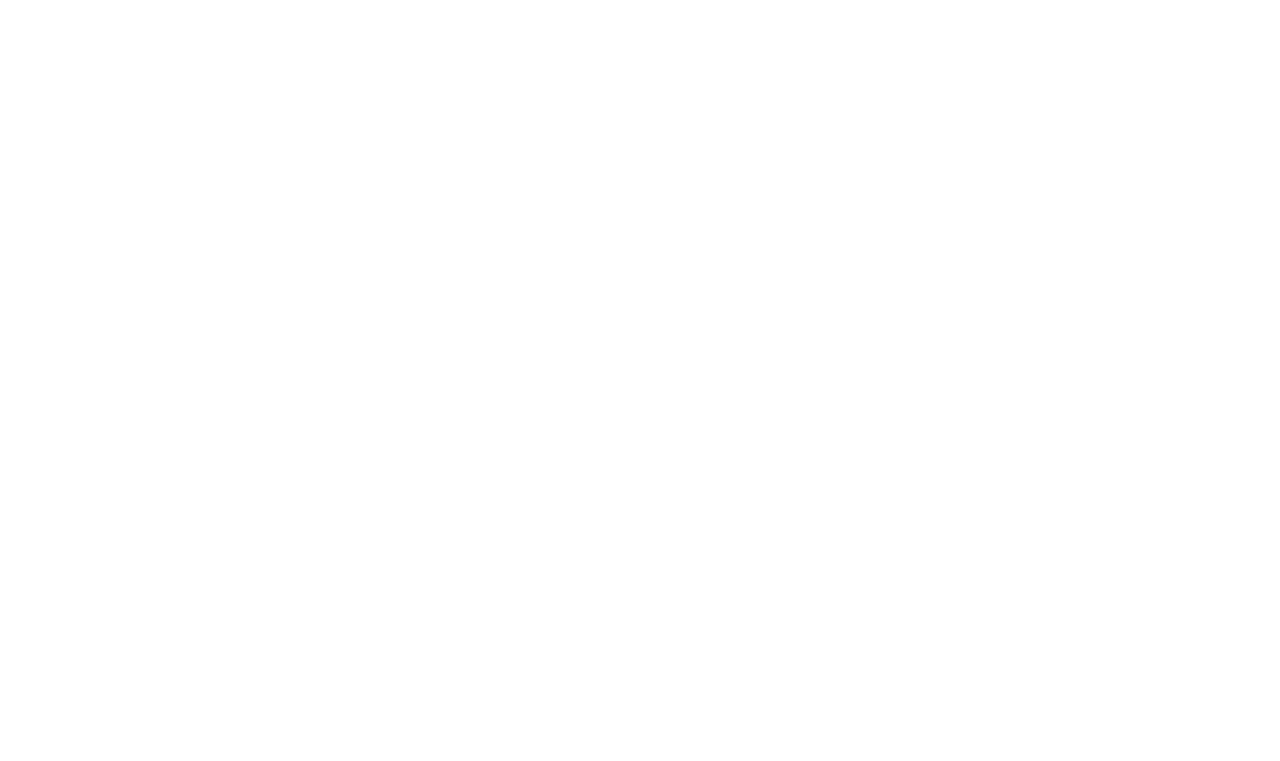
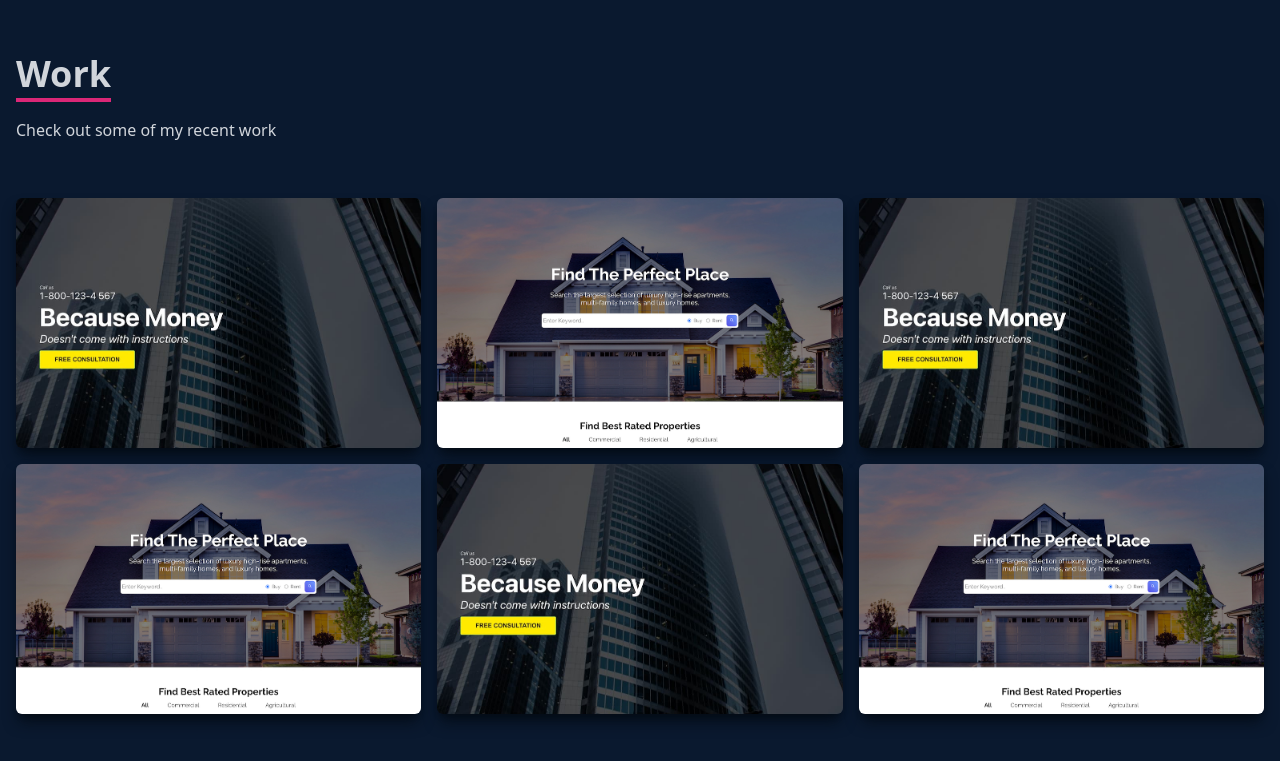
Before and after one commit to AmirBegic1/my_portfolio, a React (Create React App) app: page / in a window 1280 px wide. Shown: the part 2416-3177 px from the top of the page. Before the commit the page ends 2016 px from the top, so only its background shows below. Built offline with nearby package versions, Linux system fonts and the light colour scheme.

Commit message:
skills and work page implemented

```diff
--- a/src/App.js
+++ b/src/App.js
@@ -2,6 +2,7 @@
 import Home from "./components/Home";
 import Navbar from "./components/Navbar";
 import Skills from "./components/Skills";
+import Work from "./components/Work";
 import "./index.css";
 
 function App() {
@@ -11,6 +12,7 @@
       <Home />
       <About />
       <Skills />
+      <Work />
     </div>
   );
 }
--- a/src/components/Skills.jsx
+++ b/src/components/Skills.jsx
@@ -11,11 +11,11 @@
 
 const Skills = () => {
   return (
-    <div name="skills" className=" bg-[#0a192f]  text-gray-300">
+    <div name="skills" className="w-full h-screen bg-[#0a192f]  text-gray-300">
       {/* container */}
       <div className="max-w-[1000px] mx-auto p-4 flex flex-col justify-center w-full h-full">
         <div>
-          <p className="text-4xl font-bold inline border-b-4 border-pink-600">Experience</p>
+          <p className="text-4xl font-bold inline border-b-4 border-pink-600">Skills</p>
           <p className="py-4 ">These are the technologies I've worked with</p>
         </div>
         <div className="w-full grid grid-cols-2 sm:grid-cols-4 gap-4 text-center py-8">
--- /dev/null
+++ b/src/components/Work.jsx
@@ -0,0 +1,169 @@
+import React from "react";
+import WorkImg from "../assets/workImg.jpeg";
+import realEstate from "../assets/realestate.jpg";
+
+const Work = () => {
+  return (
+    <div name="work" className="w-full md:h-screen text-gray-300 bg-[#0a192f]">
+      <div className="max-w-[1000] mx-auto p-4 flex flex-col justify-center w-full h-full">
+        <div className="pb-8">
+          <p className="text-4xl font-bold inline border-b-4 text-gray-300 border-pink-600">
+            Work
+          </p>
+          <p className="py-6">Check out some of my recent work</p>
+        </div>
+        {/* Container */}
+        <div className="grid sm:grid-cols-2 md:grid-cols-3 gap-4 ">
+          {/*Grid Item */}
+          <div
+            style={{ backgroundImage: `url(${WorkImg})` }}
+            className="shadow-lg shadow-[#040c16] group container rounded-md flex justify-center items-center mx-auto content-div"
+          >
+            {/* hover effect */}
+            <div className="opacity-0 group-hover:opacity-100">
+              <span className="text-2xl font-bold text-white tracking-wider">
+                React JS Application
+              </span>
+              <div className="pt-8 text-center">
+                <a href="">
+                  <button className="text-center rounded-lg px-4 py-3 m-2 bg-white text-gray-700 font-bold text-lg">
+                    Demo
+                  </button>
+                </a>
+                <a href="">
+                  <button className="text-center rounded-lg px-4 py-3 m-2 bg-white text-gray-700 font-bold text-lg">
+                    Code
+                  </button>
+                </a>
+              </div>
+            </div>
+          </div>
+
+          {/*Grid Item */}
+          <div
+            style={{ backgroundImage: `url(${realEstate})` }}
+            className="shadow-lg shadow-[#040c16] group container rounded-md flex justify-center items-center mx-auto content-div"
+          >
+            {/* hover effect */}
+            <div className="opacity-0 group-hover:opacity-100">
+              <span className="text-2xl font-bold text-white tracking-wider">
+                React JS Application
+              </span>
+              <div className="pt-8 text-center">
+                <a href="">
+                  <button className="text-center rounded-lg px-4 py-3 m-2 bg-white text-gray-700 font-bold text-lg">
+                    Demo
+                  </button>
+                </a>
+                <a href="">
+                  <button className="text-center rounded-lg px-4 py-3 m-2 bg-white text-gray-700 font-bold text-lg">
+                    Code
+                  </button>
+                </a>
+              </div>
+            </div>
+          </div>
+
+          <div
+            style={{ backgroundImage: `url(${WorkImg})` }}
+            className="shadow-lg shadow-[#040c16] group container rounded-md flex justify-center items-center mx-auto content-div"
+          >
+            {/* hover effect */}
+            <div className="opacity-0 group-hover:opacity-100">
+              <span className="text-2xl font-bold text-white tracking-wider">
+                React JS Application
+              </span>
+              <div className="pt-8 text-center">
+                <a href="">
+                  <button className="text-center rounded-lg px-4 py-3 m-2 bg-white text-gray-700 font-bold text-lg">
+                    Demo
+                  </button>
+                </a>
+                <a href="">
+                  <button className="text-center rounded-lg px-4 py-3 m-2 bg-white text-gray-700 font-bold text-lg">
+                    Code
+                  </button>
+                </a>
+              </div>
+            </div>
+          </div>
+          {/*Grid Item */}
+          <div
+            style={{ backgroundImage: `url(${realEstate})` }}
+            className="shadow-lg shadow-[#040c16] group container rounded-md flex justify-center items-center mx-auto content-div"
+          >
+            {/* hover effect */}
+            <div className="opacity-0 group-hover:opacity-100">
+              <span className="text-2xl font-bold text-white tracking-wider">
+                React JS Application
+              </span>
+              <div className="pt-8 text-center">
+                <a href="">
+                  <button className="text-center rounded-lg px-4 py-3 m-2 bg-white text-gray-700 font-bold text-lg">
+                    Demo
+                  </button>
+                </a>
+                <a href="">
+                  <button className="text-center rounded-lg px-4 py-3 m-2 bg-white text-gray-700 font-bold text-lg">
+                    Code
+                  </button>
+                </a>
+              </div>
+            </div>
+          </div>
+
+          <div
+            style={{ backgroundImage: `url(${WorkImg})` }}
+            className="shadow-lg shadow-[#040c16] group container rounded-md flex justify-center items-center mx-auto content-div"
+          >
+            {/* hover effect */}
+            <div className="opacity-0 group-hover:opacity-100">
+              <span className="text-2xl font-bold text-white tracking-wider">
+                React JS Application
+              </span>
+              <div className="pt-8 text-center">
+                <a href="">
+                  <button className="text-center rounded-lg px-4 py-3 m-2 bg-white text-gray-700 font-bold text-lg">
+                    Demo
+                  </button>
+                </a>
+                <a href="">
+                  <button className="text-center rounded-lg px-4 py-3 m-2 bg-white text-gray-700 font-bold text-lg">
+                    Code
+                  </button>
+                </a>
+              </div>
+            </div>
+          </div>
+          {/*Grid Item */}
+          <div
+            style={{ backgroundImage: `url(${realEstate})` }}
+            className="shadow-lg shadow-[#040c16] group container rounded-md flex justify-center items-center mx-auto content-div"
+          >
+            {/* hover effect */}
+            <div className="opacity-0 group-hover:opacity-100">
+              <span className="text-2xl font-bold text-white tracking-wider">
+                React JS Application
+              </span>
+              <div className="pt-8 text-center">
+                <a href="">
+                  <button className="text-center rounded-lg px-4 py-3 m-2 bg-white text-gray-700 font-bold text-lg">
+                    Demo
+                  </button>
+                </a>
+                <a href="">
+                  <button className="text-center rounded-lg px-4 py-3 m-2 bg-white text-gray-700 font-bold text-lg">
+                    Code
+                  </button>
+                </a>
+              </div>
+            </div>
+          </div>
+        </div>
+      </div>
+    </div>
+
+  );
+};
+
+export default Work;
--- a/src/index.css
+++ b/src/index.css
@@ -13,3 +13,18 @@
         @apply cursor-pointer
     }
 }
+
+.content-div {
+    background-repeat: no-repeat;
+    background-size: cover;
+    background-position: center;
+    height: 250px;
+}
+
+.content-div:hover {
+    background-image: linear-gradient(
+        to right,
+        rgba(112, 157, 255, 0.8),
+        hsla(242, 74%, 61%, 0.8)
+    )!important;
+}
```
Also changed, not shown: src/assets/realestate.jpg (added), src/assets/workImg.jpeg (added).
